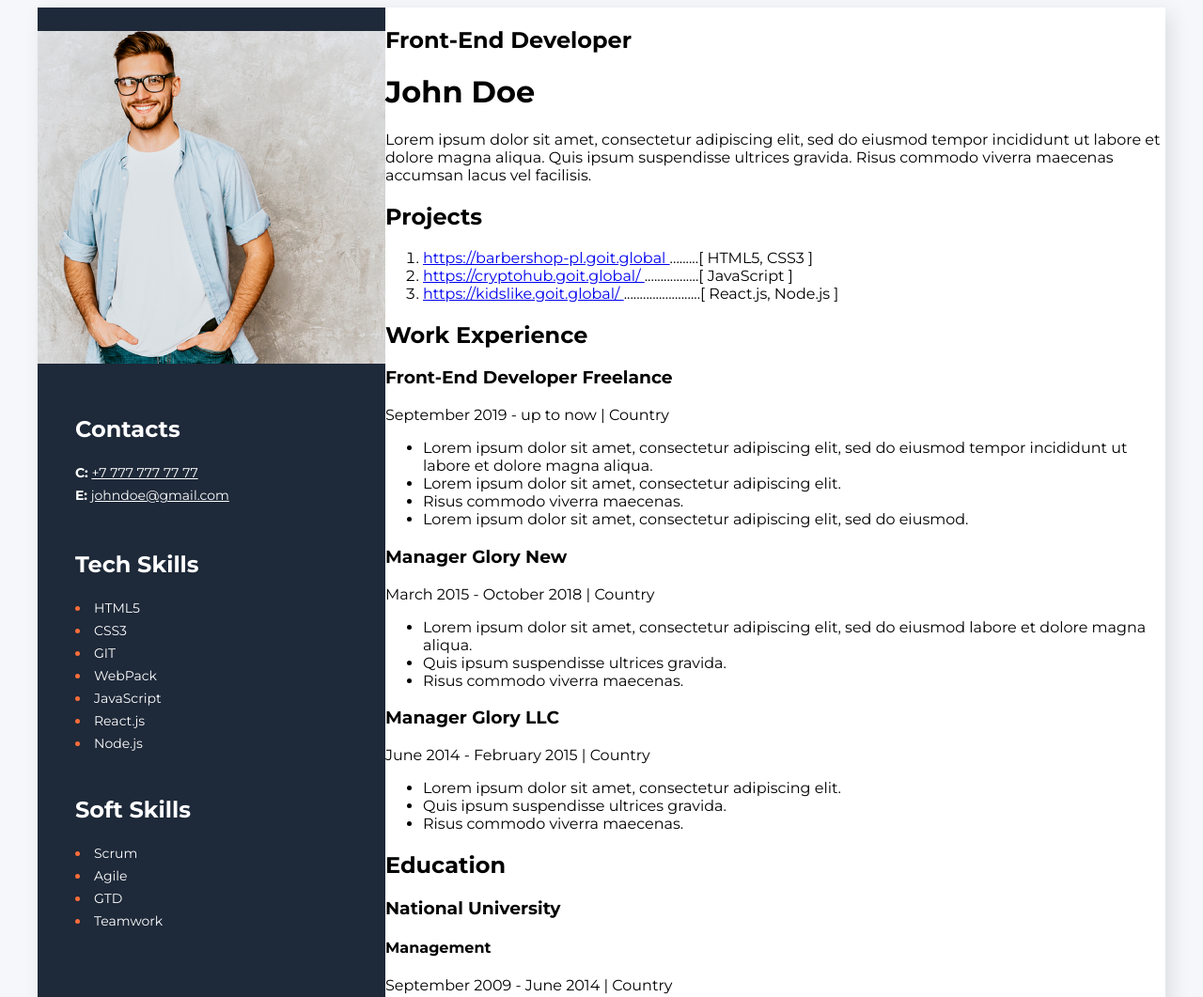
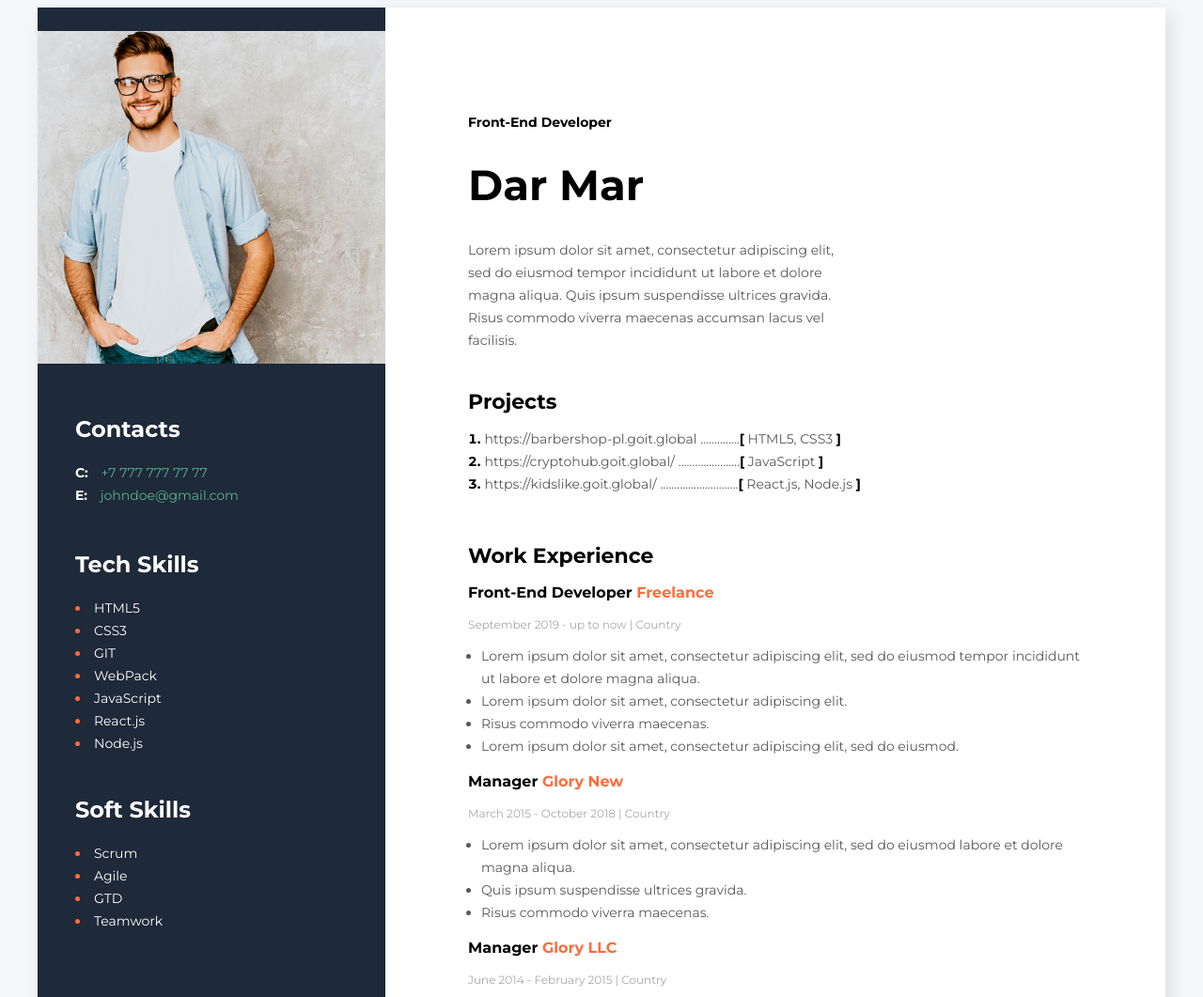
Before and after one commit to dmar-dev/DmarCV, a plain HTML site: page index.html in a window 1280 px wide. Shown: the top 1061 px of the page at 94% size. Drawn offline with Linux system fonts and the light colour scheme.

Commit message:
Positioning and styling main day 5

```diff
--- a/index.html
+++ b/index.html
@@ -20,9 +20,9 @@
         <div class="wrapper">
             <!--only one-->
             <main>
-                <div class="">
-                    <h2>Front-End Developer</h2>
-                    <h1>John Doe</h1>
+                <div class="main-description">
+                    <h2 class="job-title">Front-End Developer</h2>
+                    <h1>Dar Mar</h1>
                     <p class="description">
                         Lorem ipsum dolor sit amet, consectetur adipiscing elit,
                         sed do eiusmod tempor incididunt ut labore et dolore
@@ -32,32 +32,53 @@
                     </p>
                 </div>
 
-                <div class="block-2">
-                    <h2>Projects</h2>
-                    <ol>
+                <div class="projects">
+                    <h2 class="header-primary">Projects</h2>
+                    <ol class="list-primary">
                         <li>
-                            <a href="https://barbershop-pl.goit.global/">
+                            <a
+                                class="list-primary-item"
+                                href="https://barbershop-pl.goit.global/"
+                            >
                                 https://barbershop-pl.goit.global </a
-                            >.........[ HTML5, CSS3 ]
+                            ><span class="list-primary-item"
+                                >..............</span
+                            >[<span class="list-primary-item">
+                                HTML5, CSS3 </span
+                            >]
                         </li>
                         <li>
-                            <a href="https://cryptohub.goit.global/">
+                            <a
+                                class="list-primary-item"
+                                href="https://cryptohub.goit.global/"
+                            >
                                 https://cryptohub.goit.global/ </a
-                            >.................[ JavaScript ]
+                            ><span class="list-primary-item"
+                                >......................</span
+                            >[<span class="list-primary-item"> JavaScript </span
+                            >]
                         </li>
                         <li>
-                            <a href="https://kidslike.goit.global/">
+                            <a
+                                class="list-primary-item"
+                                href="https://kidslike.goit.global/"
+                            >
                                 https://kidslike.goit.global/ </a
-                            >........................[ React.js, Node.js ]
+                            ><span class="list-primary-item"
+                                >............................</span
+                            >[<span class="list-primary-item">
+                                React.js, Node.js </span
+                            >]
                         </li>
                     </ol>
                 </div>
 
-                <div class="">
-                    <h2>Work Experience</h2>
-                    <h3>Front-End Developer Freelance</h3>
-                    <p>September 2019 - up to now | Country</p>
-                    <ul>
+                <div>
+                    <h2 class="header-primary">Work Experience</h2>
+
+                    <h3 class="job-name">Front-End Developer <span class="highlight">Freelance</span></h3>
+                    <p class="job-date">September 2019 - up to now | Country</p>
+                    <ul class="job-list">
                         <li>
                             Lorem ipsum dolor sit amet, consectetur adipiscing
                             elit, sed do eiusmod tempor incididunt ut labore et
@@ -75,10 +96,10 @@
                     </ul>
                 </div>
 
-                <div class="">
-                    <h3>Manager Glory New</h3>
-                    <p>March 2015 - October 2018 | Country</p>
-                    <ul>
+                <div>
+                    <h3 class="job-name">Manager <span class="highlight">Glory New</span></h3>
+                    <p class="job-date">March 2015 - October 2018 | Country</p>
+                    <ul class="job-list">
                         <li>
                             Lorem ipsum dolor sit amet, consectetur adipiscing
                             elit, sed do eiusmod labore et dolore magna aliqua.
@@ -88,10 +109,10 @@
                     </ul>
                 </div>
 
-                <div class="">
-                    <h3>Manager Glory LLC</h3>
-                    <p>June 2014 - February 2015 | Country</p>
-                    <ul>
+                <div>
+                    <h3 class="job-name">Manager <span class="highlight">Glory LLC</span></h3>
+                    <p class="job-date">June 2014 - February 2015 | Country</p>
+                    <ul class="job-list">
                         <li>
                             Lorem ipsum dolor sit amet, consectetur adipiscing
                             elit.
@@ -101,11 +122,11 @@
                     </ul>
                 </div>
 
-                <div class="">
-                    <h2>Education</h2>
-                    <h3>National University</h3>
-                    <h4>Management</h4>
-                    <p>September 2009 - June 2014 | Country</p>
+                <div class="education">
+                    <h2 class="header-primary">Education</h2>
+                    <h3 class="job-name"><span class="highlight">National University</span></h3>
+                    <h4 class="management">Management</h4>
+                    <p class="job-date">September 2009 - June 2014 | Country</p>
                 </div>
             </main>
 
@@ -115,19 +136,19 @@
                     class="cv-photo"
                     src="photo.png"
                     width="370"
-                    alt="Zjęcie Johna Doe"
+                    alt="Zjęcie Dar Mar"
                 />
 
                 <div class="contact-block">
                     <h2 class="header-secondary">Contacts</h2>
                     <p class="contacts-links">
                         <span class="bold">C:</span>
-                        <a class="contacts-links" href="tel:7 777 777 77 77"
+                        <a class="contacts-color" href="tel:7 777 777 77 77"
                             >+7 777 777 77 77</a
                         ><br />
                         <span class="bold">E:</span>
                         <a
-                            class="contacts-links"
+                            class="contacts-color"
                             href="mailto:johndoe@gmail.com"
                             >johndoe@gmail.com</a
                         >
--- a/style.css
+++ b/style.css
@@ -34,6 +34,12 @@ aside {
     line-height: 24px;
 }
 
+.contacts-color {
+    color: #57b38e;
+    margin-left: 10px;
+    text-decoration: none;
+}
+
 .bold {
     font-weight: 700;
 }
@@ -65,29 +71,97 @@ aside {
     margin-top: 44px;
     margin-left: 40px;
 }
+/* END OF aside ******************/
 
-/*
-.main-description {
-    background: rgb(207, 206, 221);
-    margin: 20px;
-    padding: 20px;
+main {
+    padding: 102px 88px;
 }
 
-.block-2{
-    background: rgb(229, 219, 238);
-    margin: 20px;
-    padding: 20px;
+.main-description {
+    width: 400px;
 }
 
-li {
-    color: rgb(26, 161, 71);
+.job-title {
+    font-weight: 700;
+    font-size: 14px;
+    line-height: 17px;
 }
 
-h2 {
-    color: rgb(247, 7, 7);
+h1 {
+    font-weight: 700;
+    font-size: 45px;
+    line-height: 55px;
 }
 
 .description {
-    color: rgb(19, 22, 221);
+    font-weight: 400;
+    font-size: 14px;
+    line-height: 24px;
+    color: #595959;
+    margin-bottom: 40px;
 }
-*/
+
+.projects {
+    width: 485px;
+    margin-bottom: 51px;
+}
+
+.list-primary {
+    font-weight: 700;
+    font-size: 14px;
+    line-height: 24px;
+    color: #000000;
+    padding-left: 0;
+    list-style-position: inside;
+}
+
+.list-primary-item {
+    font-weight: 400;
+    font-size: 14px;
+    line-height: 24px;
+    color: #595959;
+    text-decoration: none;
+}
+
+.header-primary {
+    font-weight: 700;
+    font-size: 22px;
+    line-height: 27px;
+    margin-bottom: 12px;
+}
+
+.job-name {
+    font-weight: 700;
+    font-size: 16px;
+    line-height: 20px;
+}
+
+.highlight {
+    color: #fb6d3a;
+}
+
+.job-date {
+    font-weight: 400;
+    font-size: 12px;
+    line-height: 15px;
+    color: #a8a8a8;
+}
+
+.job-list {
+    font-weight: 400;
+    font-size: 14px;
+    line-height: 24px;
+    color: #595959;
+    padding-left: 14px;
+    list-style-position: outside;
+    margin-bottom: 16px; /* ew. 20px */
+}
+
+.education {
+    margin-top: 18px;
+}
+
+.management {
+    font-weight: 700;
+    font-size: 14px;
+}
```
Also changed, not shown: photo2.jpg (deleted), tmp.txt (deleted).
